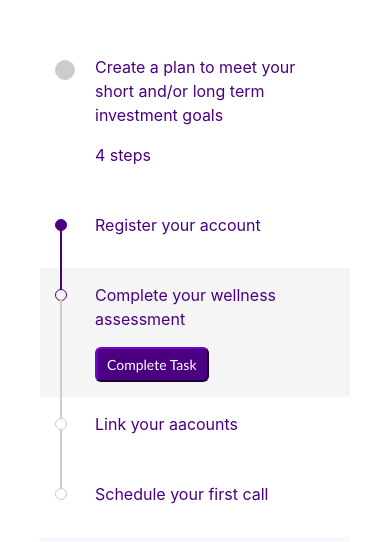
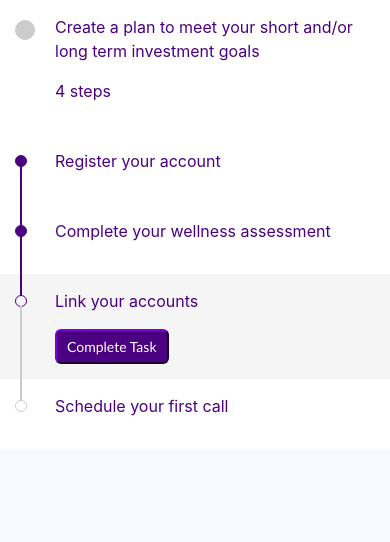
Before and after one commit to Shashwat-Goyal/blog-app-graphql, a React (Create React App) app in the folder client/: page /step-tracker in a window 390 px wide. Shown: the top 542 px of the page. Built offline with nearby package versions, Linux system fonts and the light colour scheme; what apollo-link-state would draw is missing.

Commit message:
Fixed media queries and added reusable mixin

```diff
--- a/client/src/components/StepTracker/StepTracker.scss
+++ b/client/src/components/StepTracker/StepTracker.scss
@@ -1,6 +1,15 @@
+@mixin circle($width, $height) {
+    width: $width;
+    height: $width;
+    border-radius: 50%;
+}
+
+$primary-color: #4B0082;
+
 .step-tracker {
+    height: 100%;
     background: #F8F8FF;
-    margin: 40px;
+    padding: 50px;
     ul {
         padding: 0;
     }
@@ -9,7 +18,7 @@
     }
     .step-card {
         background: #FFF;
-        color: #4B0082;
+        color: $primary-color;
         padding: 15px;
         &.active {
             background: #F5F5F5;
@@ -22,9 +31,7 @@
                 &:before {
                     content: '';
                     display: inline-block;
-                    height: 20px;
-                    width: 20px;
-                    border-radius: 50%;
+                    @include circle(20px, 20px);
                     border: 1px solid #ccc;
                     margin-right: 10px;
                     margin-top: 5px;
@@ -45,18 +52,18 @@
         &.active {
             .step-marker {
                 &:before {
-                    border-color: #4B0082;
+                    border-color: $primary-color;
                 }
             }
         }
         &.completed {
             .step-marker {
                 &:before {
-                    background: #4B0082;
-                    border-color: #4B0082;
+                    background: $primary-color;
+                    border-color: $primary-color;
                 }
                 &:after {
-                    border-color: #4B0082;
+                    border-color: $primary-color;
                 }
             }
         }
@@ -66,11 +73,7 @@
             &:before {
                 content: '';
                 display: inline-block;
-                width: 12px;
-                height: 12px;
-                -moz-border-radius: 6px;
-                -webkit-border-radius: 6px;
-                border-radius: 6px;
+                @include circle(12px, 12px);
                 border: 1px solid #ccc;
                 margin-right: 10px;
             }
@@ -92,15 +95,38 @@
                 }
             }
         }
+        .step-description {
+            p {
+                display: inline-block;
+            }
+            width: 100%;
             .task-button {
-            background: #4B0082;
+                background: $primary-color;
                 color: #FFF;
                 border-radius: 6px;
                 padding: 5px 10px;
                 font-size: 14px;
                 font-family: Calibri;
                 box-shadow: none;
-            border-color: #4B0082;
+                border-color: $primary-color;
+                float: right;
             }
         }
     }
+}
+
+@media(max-width: 411px) {
+    .step-tracker {
+        padding: 0px;
+        .step-card {
+            .step-description {
+                p {
+                    display: block;
+                }
+                .task-button {
+                    float: left;
+                }
+            }
+        }
+    }
+}
--- a/client/src/components/StepTracker/StepTracker.tsx
+++ b/client/src/components/StepTracker/StepTracker.tsx
@@ -5,8 +5,8 @@ import StepHeader from './StepHeader';
 
 const steps = [
     { title: "Register your account", active: false, completed: true },
-    { title: "Complete your wellness assessment", active: true, completed: false },
-    { title: "Link your aacounts", active: false, completed: false },
+    { title: "Complete your wellness assessment", active: false, completed: true },
+    { title: "Link your accounts", active: true, completed: false },
     { title: "Schedule your first call", active: false, completed: false }
 ]
 
```
Lines whose indentation alone changed are shown as unchanged.
